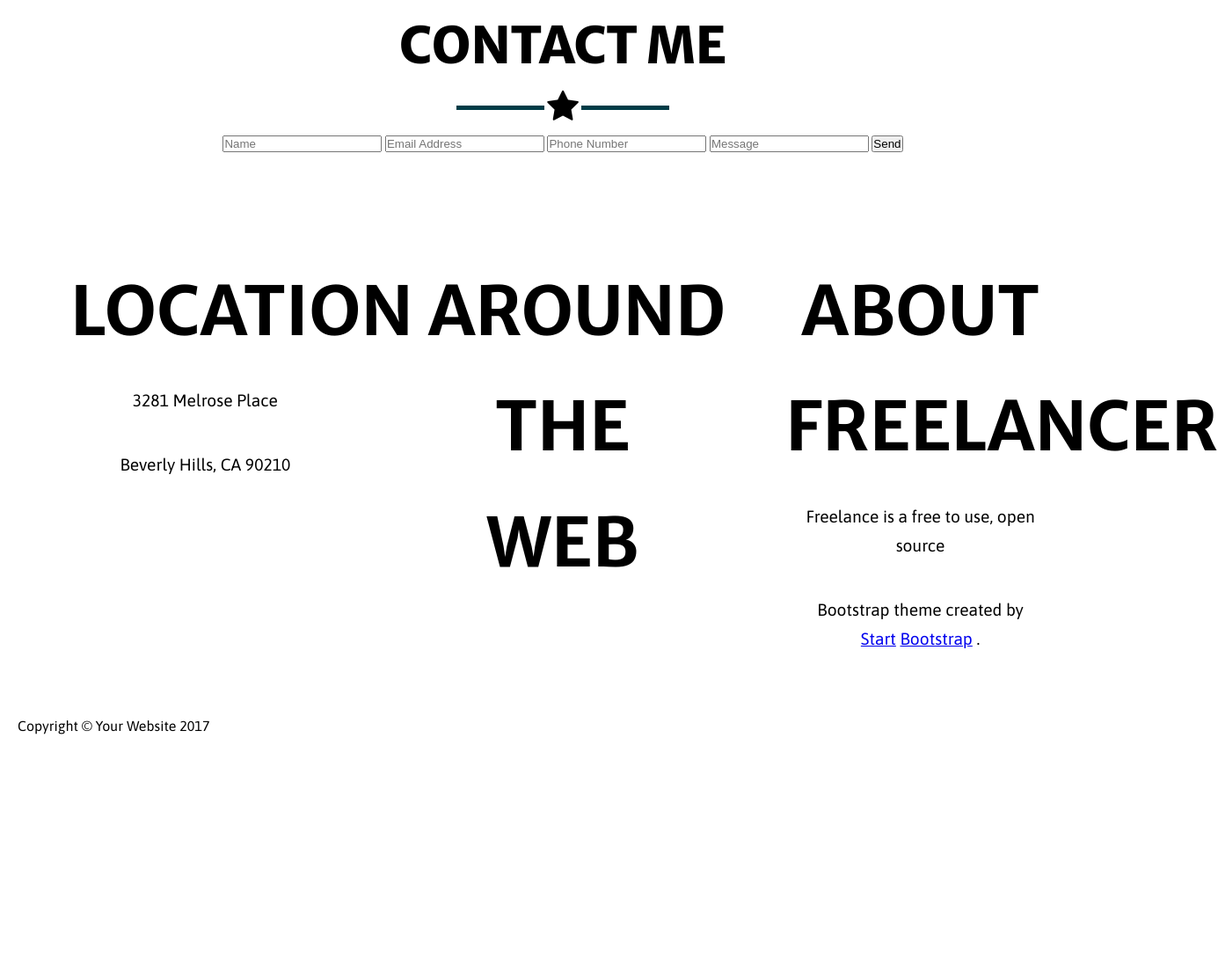
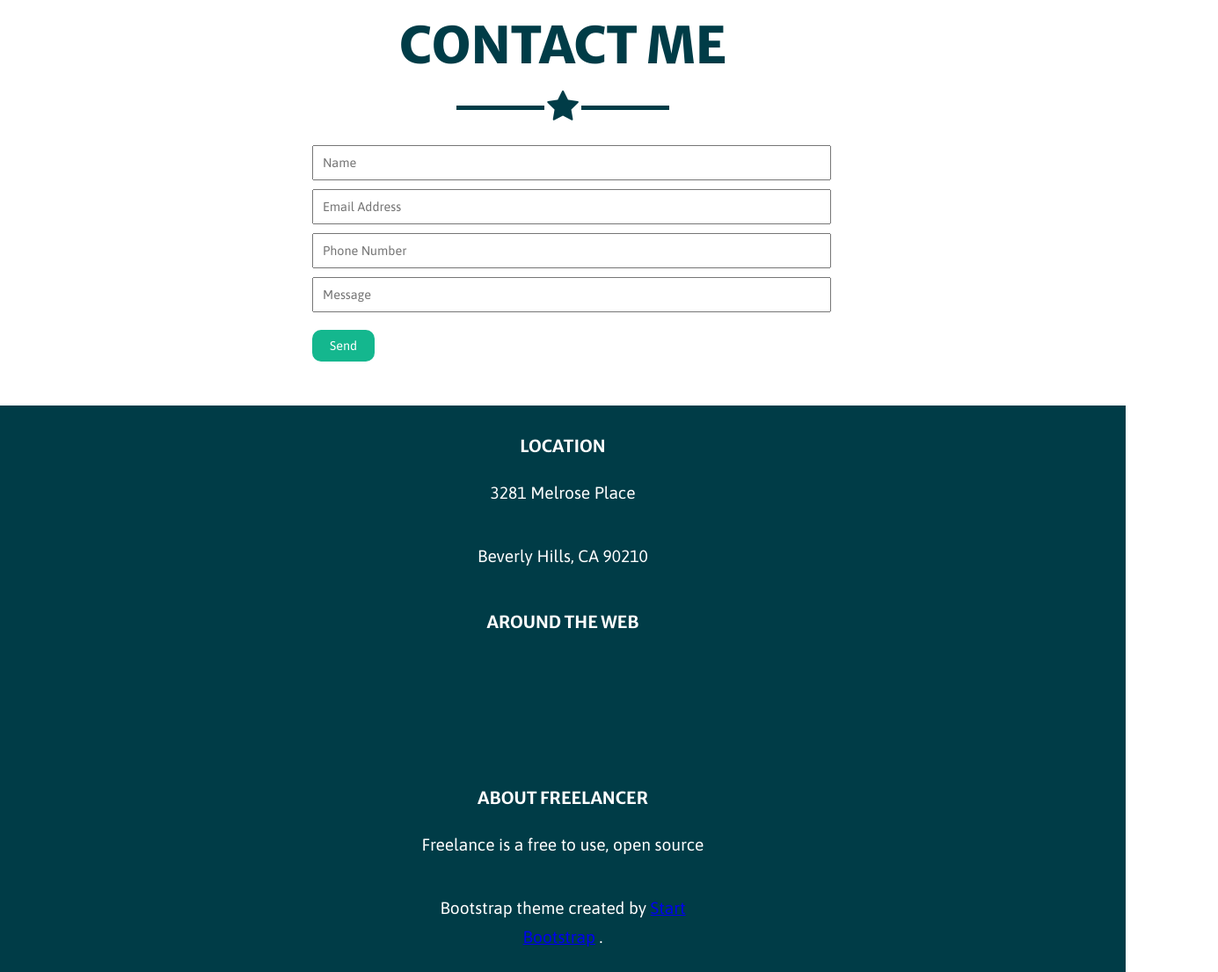
Before and after one commit to aledriandev/Freelancer, a plain HTML site: page index.html in a window 1280 px wide. Shown: the part 1333-2438 px from the top of the page at 88% size, 1385 px wide, since content can reach past the window. Before the commit the page ends 2193 px from the top, so only its background shows below. Drawn offline with Linux system fonts and the light colour scheme; a web font is replaced by a local one.

Commit message:
Contact complete

```diff
--- a/css/main.css
+++ b/css/main.css
@@ -167,3 +167,44 @@ p{
 #download:hover{
 	background-color: rgba(255, 255, 255, 0.5);
 }
+#contact-dates{
+	color:  #003c47;
+}
+
+form{
+	width: 50%;
+	padding: 10px;
+	text-align: left;
+}
+
+form input{
+	display: block;
+	width: 100%;
+	padding: 10px;
+	margin: 10px;
+	font-family: "Asap";
+	font-size: 75%;
+}
+
+form button{
+	background-color:  #14b78e;
+	border-radius: 10px;
+	padding: 10px 20px;
+	margin: 10px;
+	border: none;
+	cursor: pointer;
+	font-family: "Asap";
+	font-size: 75%;
+	color: white;
+}
+
+#contact-web{
+	color: white;
+	background-color:  #003c47;
+}
+
+.content{
+	width: 30%;
+	height: 200px;
+	display: inline-block;
+}
--- a/index.html
+++ b/index.html
@@ -72,7 +72,7 @@
 	</section>
 
 	<section id="contact">
-		<div class="container">
+		<div class="container" id="contact-dates">
 			<h1>CONTACT ME</h1>
 			<hr class="line-black">
 			<span class="fa fa-star fa-2x" aria-hidden="true"></span>
@@ -82,26 +82,26 @@
 				<input class="contact-me" type="text" placeholder="Email Address">
 				<input class="contact-me" type="text" placeholder="Phone Number">
 				<input class="contact-me" type="text" placeholder="Message">
-				<input type="submit" value="Send">
+				<button type="submit">Send</button>
 			</form>
 		</div>
-				<div class="container">
-			<div class="col-4">
+		<div id="contact-web" class="container">
+			<div>
 				<div class="content">
-					<h2>LOCATION</h2>
+					<h4>LOCATION</h4>
 					<p>3281 Melrose Place</p>
 					<p>Beverly Hills, CA 90210</p>
 				</div>
 			</div>
-			<div class="col-4">
+			<div>
 				<div class="content">
-					<h2>AROUND THE WEB</h2>
+					<h4>AROUND THE WEB</h4>
 					<div id="around-web"></div>
 				</div>
 			</div>
-			<div class="col-4">
+			<div>
 				<div class="content">
-					<h2>ABOUT FREELANCER</h2>
+					<h4>ABOUT FREELANCER</h4>
 					<p>Freelance is a free to use, open source</p>
 					<p>Bootstrap theme created by
 						<a href="#">Start</a>
```
